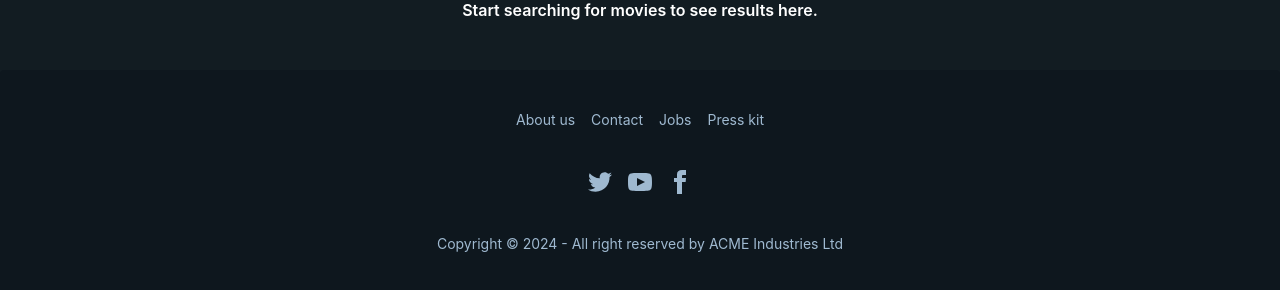
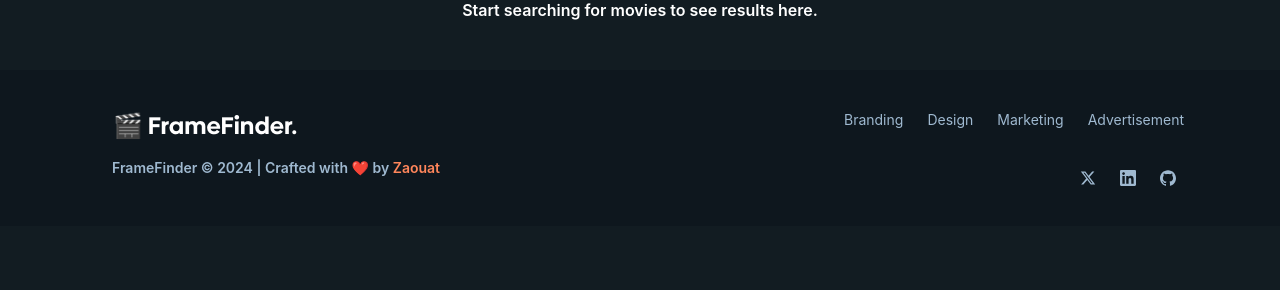
Before and after one commit to Zaouat/framefinder, a React (Vite) app: page / in a window 1280 px wide. Shown: the part 866-1156 px from the top of the page. After the commit the page ends 1092 px from the top, so only its background shows below. Built offline with nearby package versions, Linux system fonts and the light colour scheme.

Commit message:
add paginatation + change card + add rating + fix footer

```diff
--- a/src/App.jsx
+++ b/src/App.jsx
@@ -11,11 +11,17 @@ function App() {
     isLoading: false,
     error: null,
     hasSearched: false,
+    currentPage: 1,
+    totalPages: 1,
   });
   const [selectedMovie, setSelectedMovie] = useState(null);
 
   const handleSearchResults = (results) => {
-    setSearchState(results);
+    setSearchState({
+      ...results,
+      currentPage: 1,
+      totalPages: Math.ceil(results.movies.length / 8),
+    });
     setSelectedMovie(null);
   };
 
@@ -28,6 +34,19 @@ function App() {
     }
   };
 
+  const handlePageChange = (newPage) => {
+    setSearchState((prevState) => ({
+      ...prevState,
+      currentPage: newPage,
+    }));
+  };
+
+  const getPaginatedMovies = () => {
+    const startIndex = (searchState.currentPage - 1) * 8;
+    const endIndex = startIndex + 8;
+    return searchState.movies.slice(startIndex, endIndex);
+  };
+
   return (
     <div className="flex flex-col min-h-screen bg-[#121c22]">
       <Header onSearchResults={handleSearchResults} />
@@ -38,17 +57,20 @@ function App() {
         )}
         {!searchState.isLoading && !searchState.error && (
           <MovieList
-            movies={searchState.movies}
+            movies={getPaginatedMovies()}
             onSelectMovie={handleSelectMovie}
             hasSearched={searchState.hasSearched}
+            currentPage={searchState.currentPage}
+            totalPages={searchState.totalPages}
+            onPageChange={handlePageChange}
           />
         )}
-        {selectedMovie && (
+        {/* {selectedMovie && (
           <div className="text-white mt-8">
             <h2 className="text-2xl font-bold mb-4">{selectedMovie.Title}</h2>
             <p>{selectedMovie.Plot}</p>
           </div>
-        )}
+        )} */}
       </main>
       <Footer />
     </div>
--- a/src/components/Footer.jsx
+++ b/src/components/Footer.jsx
@@ -2,59 +2,89 @@ import React from "react";
 
 const Footer = () => {
   return (
-    <>
-      <footer className="footer footer-center bg-base-200 text-base-content rounded p-10">
-        <nav className="grid grid-flow-col gap-4">
-          <a className="link link-hover">About us</a>
-          <a className="link link-hover">Contact</a>
-          <a className="link link-hover">Jobs</a>
-          <a className="link link-hover">Press kit</a>
-        </nav>
-        <nav>
-          <div className="grid grid-flow-col gap-4">
-            <a>
+    <footer className="footer bg-base-200 text-base-content p-2 px-24">
+      <div className="w-full flex flex-col md:flex-row justify-between items-start">
+        <aside className="flex items-center mb-8">
+          <div className="navbar-center">
+            <h1 className="btn btn-ghost font-bold text-2xl text-white mt-6">
+              🎬 FrameFinder.
+            </h1>
+            <p className="pl-4 mt-2 mb-2 font-semibold">
+              FrameFinder © 2024 | Crafted with ❤️ by{" "}
+              <a
+                href="https://github.com/zaouat"
+                target="_blank"
+                rel="noopener noreferrer"
+                className="text-primary hover:underline"
+              >
+                Zaouat
+              </a>
+            </p>
+          </div>
+        </aside>
+
+        <div className="flex flex-col items-end">
+          <nav className="flex flex-wrap justify-end md:flex-row items-center gap-6 mb-8 pt-8">
+            <a className="link link-hover">Branding</a>
+            <a className="link link-hover">Design</a>
+            <a className="link link-hover">Marketing</a>
+            <a className="link link-hover">Advertisement</a>
+          </nav>
+
+          <div className="flex gap-2">
+            <a
+              href="https://twitter.com"
+              target="_blank"
+              rel="noopener noreferrer"
+              className="btn btn-ghost btn-circle btn-sm"
+            >
               <svg
                 xmlns="http://www.w3.org/2000/svg"
-                width="24"
-                height="24"
+                width="16"
+                height="16"
                 viewBox="0 0 24 24"
                 className="fill-current"
               >
-                <path d="M24 4.557c-.883.392-1.832.656-2.828.775 1.017-.609 1.798-1.574 2.165-2.724-.951.564-2.005.974-3.127 1.195-.897-.957-2.178-1.555-3.594-1.555-3.179 0-5.515 2.966-4.797 6.045-4.091-.205-7.719-2.165-10.148-5.144-1.29 2.213-.669 5.108 1.523 6.574-.806-.026-1.566-.247-2.229-.616-.054 2.281 1.581 4.415 3.949 4.89-.693.188-1.452.232-2.224.084.626 1.956 2.444 3.379 4.6 3.419-2.07 1.623-4.678 2.348-7.29 2.04 2.179 1.397 4.768 2.212 7.548 2.212 9.142 0 14.307-7.721 13.995-14.646.962-.695 1.797-1.562 2.457-2.549z"></path>
+                <path d="M18.244 2.25h3.308l-7.227 8.26 8.502 11.24H16.17l-5.214-6.817L4.99 21.75H1.68l7.73-8.835L1.254 2.25H8.08l4.713 6.231zm-1.161 17.52h1.833L7.084 4.126H5.117z"></path>
               </svg>
             </a>
-            <a>
+            <a
+              href="https://linkedin.com"
+              target="_blank"
+              rel="noopener noreferrer"
+              className="btn btn-ghost btn-circle btn-sm"
+            >
               <svg
                 xmlns="http://www.w3.org/2000/svg"
-                width="24"
-                height="24"
+                width="16"
+                height="16"
                 viewBox="0 0 24 24"
                 className="fill-current"
               >
-                <path d="M19.615 3.184c-3.604-.246-11.631-.245-15.23 0-3.897.266-4.356 2.62-4.385 8.816.029 6.185.484 8.549 4.385 8.816 3.6.245 11.626.246 15.23 0 3.897-.266 4.356-2.62 4.385-8.816-.029-6.185-.484-8.549-4.385-8.816zm-10.615 12.816v-8l8 3.993-8 4.007z"></path>
+                <path d="M20.447 20.452h-3.554v-5.569c0-1.328-.027-3.037-1.852-3.037-1.853 0-2.136 1.445-2.136 2.939v5.667H9.351V9h3.414v1.561h.046c.477-.9 1.637-1.85 3.37-1.85 3.601 0 4.267 2.37 4.267 5.455v6.286zM5.337 7.433c-1.144 0-2.063-.926-2.063-2.065 0-1.138.92-2.063 2.063-2.063 1.14 0 2.064.925 2.064 2.063 0 1.139-.925 2.065-2.064 2.065zm1.782 13.019H3.555V9h3.564v11.452zM22.225 0H1.771C.792 0 0 .774 0 1.729v20.542C0 23.227.792 24 1.771 24h20.451C23.2 24 24 23.227 24 22.271V1.729C24 .774 23.2 0 22.222 0h.003z"></path>
               </svg>
             </a>
-            <a>
+            <a
+              href="https://github.com"
+              target="_blank"
+              rel="noopener noreferrer"
+              className="btn btn-ghost btn-circle btn-sm"
+            >
               <svg
                 xmlns="http://www.w3.org/2000/svg"
-                width="24"
-                height="24"
+                width="16"
+                height="16"
                 viewBox="0 0 24 24"
                 className="fill-current"
               >
-                <path d="M9 8h-3v4h3v12h5v-12h3.642l.358-4h-4v-1.667c0-.955.192-1.333 1.115-1.333h2.885v-5h-3.808c-3.596 0-5.192 1.583-5.192 4.615v3.385z"></path>
+                <path d="M12 .297c-6.63 0-12 5.373-12 12 0 5.303 3.438 9.8 8.205 11.385.6.113.82-.258.82-.577 0-.285-.01-1.04-.015-2.04-3.338.724-4.042-1.61-4.042-1.61C4.422 18.07 3.633 17.7 3.633 17.7c-1.087-.744.084-.729.084-.729 1.205.084 1.838 1.236 1.838 1.236 1.07 1.835 2.809 1.305 3.495.998.108-.776.417-1.305.76-1.605-2.665-.3-5.466-1.332-5.466-5.93 0-1.31.465-2.38 1.235-3.22-.135-.303-.54-1.523.105-3.176 0 0 1.005-.322 3.3 1.23.96-.267 1.98-.399 3-.405 1.02.006 2.04.138 3 .405 2.28-1.552 3.285-1.23 3.285-1.23.645 1.653.24 2.873.12 3.176.765.84 1.23 1.91 1.23 3.22 0 4.61-2.805 5.625-5.475 5.92.42.36.81 1.096.81 2.22 0 1.606-.015 2.896-.015 3.286 0 .315.21.69.825.57C20.565 22.092 24 17.592 24 12.297c0-6.627-5.373-12-12-12"></path>
               </svg>
             </a>
           </div>
-        </nav>
-        <aside>
-          <p>
-            Copyright © {new Date().getFullYear()} - All right reserved by ACME
-            Industries Ltd
-          </p>
-        </aside>
-      </footer>
-    </>
+        </div>
+      </div>
+    </footer>
   );
 };
+
 export default Footer;
--- a/src/components/MovieCard.jsx
+++ b/src/components/MovieCard.jsx
@@ -1,18 +1,55 @@
 import React from "react";
+import { FaStar, FaStarHalfAlt, FaRegStar } from "react-icons/fa";
 
 const MovieCard = ({ movie, onSelect }) => {
+  const renderRatingStars = (rating) => {
+    if (rating === "N/A") return null;
+
+    const numRating = parseFloat(rating);
+    const fullStars = Math.floor(numRating / 2);
+    const hasHalfStar = numRating % 2 >= 0.5;
+    const emptyStars = 5 - fullStars - (hasHalfStar ? 1 : 0);
+
+    return (
+      <>
+        {[...Array(fullStars)].map((_, i) => (
+          <FaStar key={`full-${i}`} className="text-yellow-400" />
+        ))}
+        {hasHalfStar && <FaStarHalfAlt className="text-yellow-400" />}
+        {[...Array(emptyStars)].map((_, i) => (
+          <FaRegStar key={`empty-${i}`} className="text-yellow-400" />
+        ))}
+      </>
+    );
+  };
+
   return (
     <div
-      className="border rounded p-4 cursor-pointer hover:shadow-lg transition"
+      className="relative aspect-[2/3] rounded-lg overflow-hidden cursor-pointer group"
       onClick={() => onSelect(movie.imdbID)}
     >
       <img
-        src={movie.Poster}
+        src={movie.Poster !== "N/A" ? movie.Poster : "/placeholder.png"}
         alt={movie.Title}
-        className="w-full h-64 object-cover mb-2"
+        className="w-full h-full object-cover"
       />
-      <h3 className="font-bold">{movie.Title}</h3>
-      <p>{movie.Year}</p>
+      <div className="absolute inset-0 bg-gradient-to-t from-black/80 to-transparent opacity-0 group-hover:opacity-100 transition-opacity duration-300">
+        <div className="absolute top-2 right-2 bg-[#121c22] text-white font-bold rounded-md px-2 py-1 text-sm flex items-center opacity-0 group-hover:opacity-100 transition-opacity duration-300">
+          <div className="flex items-center mr-1">
+            {renderRatingStars(movie.imdbRating)}
+          </div>
+          <span>{movie.imdbRating !== "N/A" ? movie.imdbRating : "N/A"}</span>
+        </div>
+
+        <div className="absolute bottom-0 left-0 right-0 p-4">
+          <h3 className="text-lg font-bold text-white truncate">
+            {movie.Title}
+          </h3>
+          <p className="text-sm text-gray-300">
+            {movie.Type} • {movie.Year}
+          </p>
+        </div>
+      </div>
     </div>
   );
 };
--- a/src/components/Navbar.jsx
+++ b/src/components/Navbar.jsx
@@ -2,8 +2,8 @@ import React from "react";
 
 const NavBar = () => {
   return (
-    <div className="sticky top-0 py-2 z-50 mx-8">
-      <div className="navbar bg-base-100 py-2 px-2 shadow-md rounded-xl">
+    <div className="sticky top-0 py-2 z-50 mx-24">
+      <div className="navbar bg-base-100 py-2 px-8 shadow-md rounded-xl">
         <div className="navbar-start">
           <div className="dropdown">
             <div
```
Also changed, not shown: src/components/MovieList.jsx (+40 -19 lines), src/services/api.js (+7 -11 lines).
